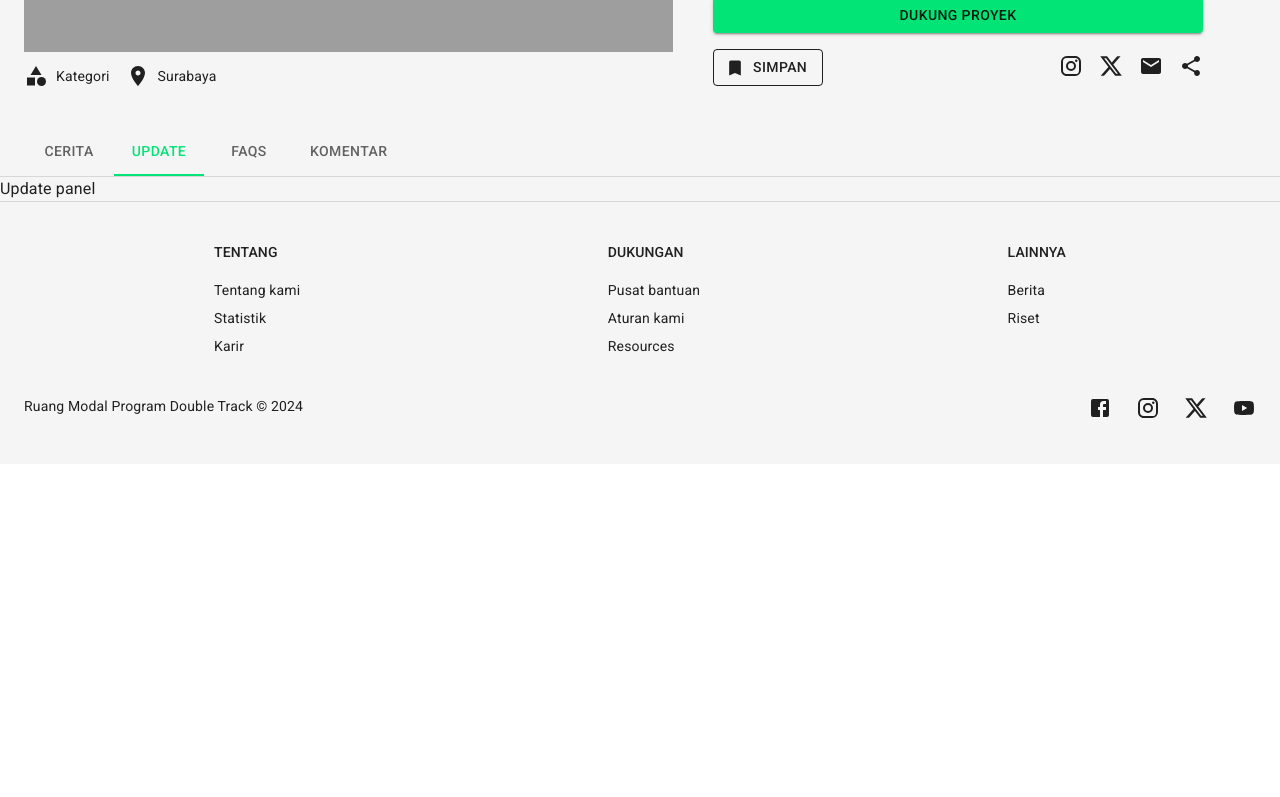
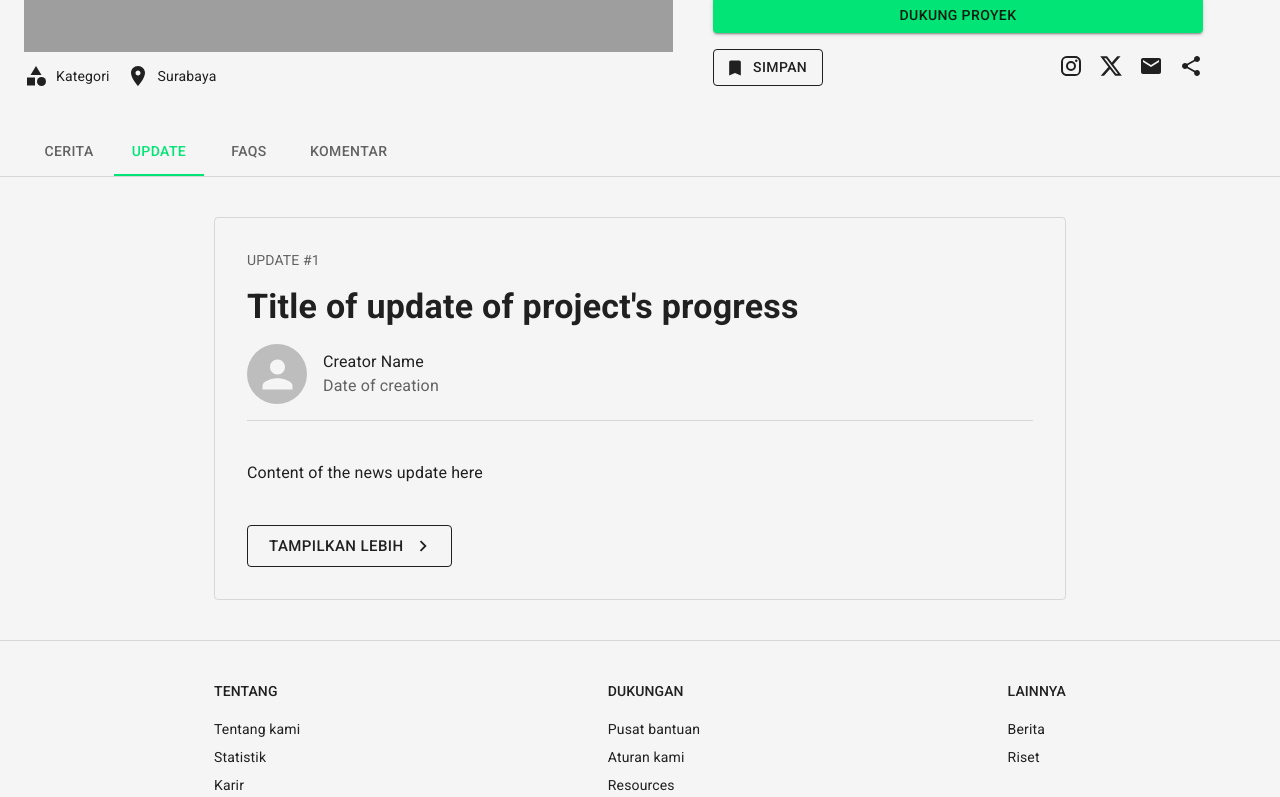
Before and after one commit to rizaldinur/crowdfunding-client, a React (Vite) app: page /project/details/1/update in a window 1280 px wide. Shown: the part 542-1339 px from the top of the page. Before the commit the page ends 1006 px from the top, so only its background shows below. Built offline with nearby package versions, Linux system fonts and the light colour scheme; grey boxes are pictures that could not be loaded.

Commit message:
create update panel

```diff
--- /dev/null
+++ b/src/components/project-details/UpdatePanel.jsx
@@ -0,0 +1,58 @@
+import { ChevronRight } from "@mui/icons-material";
+import {
+  Avatar,
+  Box,
+  Button,
+  Container,
+  Divider,
+  Stack,
+  Typography,
+} from "@mui/material";
+
+function UpdatePanel() {
+  return (
+    <Container maxWidth="md">
+      <Stack
+        color="text.primary"
+        sx={{
+          borderRadius: 1,
+          border: "1px solid",
+          borderColor: "divider",
+          p: 4,
+          my: 5,
+        }}
+      >
+        <Typography variant="body2" color="textSecondary">
+          UPDATE #1
+        </Typography>
+        <Typography variant="h4" fontWeight={600} sx={{ mt: 2 }}>
+          Title of update of project's progress
+        </Typography>
+        <Stack gap={2} direction="row" sx={{ mt: 2 }}>
+          <Avatar sx={{ width: 60, height: 60 }} />
+          <Stack justifyContent="center">
+            <Typography variant="body1">Creator Name</Typography>
+            <Typography variant="body1" color="textSecondary">
+              Date of creation
+            </Typography>
+          </Stack>
+        </Stack>
+        <Divider sx={{ mt: 2 }} />
+        <Box sx={{ mt: 5 }}>
+          <Typography>Content of the news update here</Typography>
+        </Box>
+        <Button
+          sx={{ alignSelf: "start", mt: 5 }}
+          size="large"
+          variant="outlined"
+          color="inherit"
+          endIcon={<ChevronRight />}
+        >
+          Tampilkan lebih
+        </Button>
+      </Stack>
+    </Container>
+  );
+}
+
+export default UpdatePanel;
--- a/src/router.jsx
+++ b/src/router.jsx
@@ -12,6 +12,7 @@ import StartProject from "./routes/StartProject.jsx";
 import ProjectDetailsLayout from "./routes/layouts/ProjectDetailsLayout.jsx";
 import StoryPanel from "./components/project-details/StoryPanel.jsx";
 import { Typography } from "@mui/material";
+import UpdatePanel from "./components/project-details/UpdatePanel.jsx";
 
 const router = createBrowserRouter([
   {
@@ -42,9 +43,7 @@ const router = createBrowserRouter([
               { path: "story", element: <StoryPanel /> },
               {
                 path: "update",
-                element: (
-                  <Typography color="textPrimary">Update panel</Typography>
-                ),
+                element: <UpdatePanel />,
               },
               // { path: "comments", element: <CommentsPage /> },
               // { path: "faqs", element: <FaqsPage /> },
```
